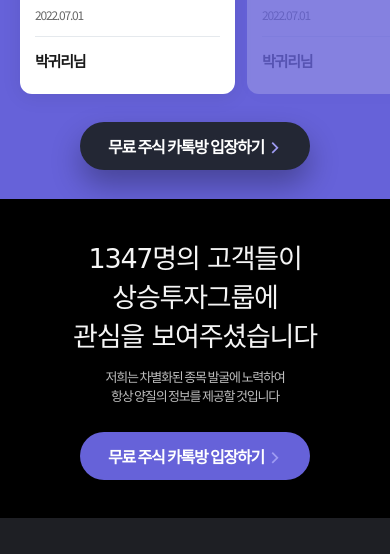
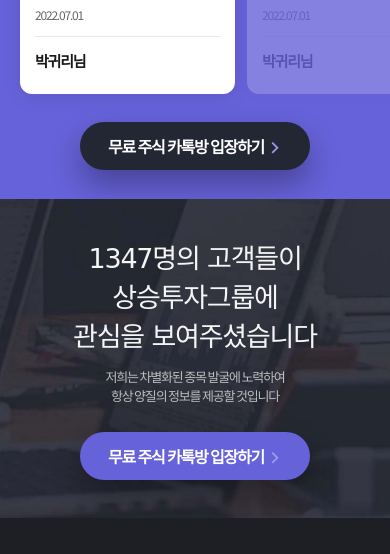
Before and after one commit to chkue2/stock-landing, a plain HTML site: page index.html in a window 390 px wide. Shown: the part 6355-6909 px from the top of the page. Drawn offline with nearby package versions, Linux system fonts and the light colour scheme; a web font is replaced by a local one.

Commit message:
update image

```diff
--- a/resource/css/index.css
+++ b/resource/css/index.css
@@ -467,7 +467,7 @@ section{
 .section07{
   padding-top: 90px;
   padding-bottom: 80px;
-  background-color: #000000;
+  background: url(../img/pc/bg3.png) no-repeat center/cover;
 }
 .section07 .title{
   font-size: 45px;
--- a/resource/css/mo_index.css
+++ b/resource/css/mo_index.css
@@ -365,6 +365,7 @@
   }
   .section07{
     padding: 38px 57px;
+    background: url(../img/mo/mo-bg3.png) no-repeat center/cover;
   }
   .section07 .title{
     font-size: 27px;
```
Also changed, not shown: resource/img/mo/mo-bg3.png (added), resource/img/pc/bg3.png (added).
